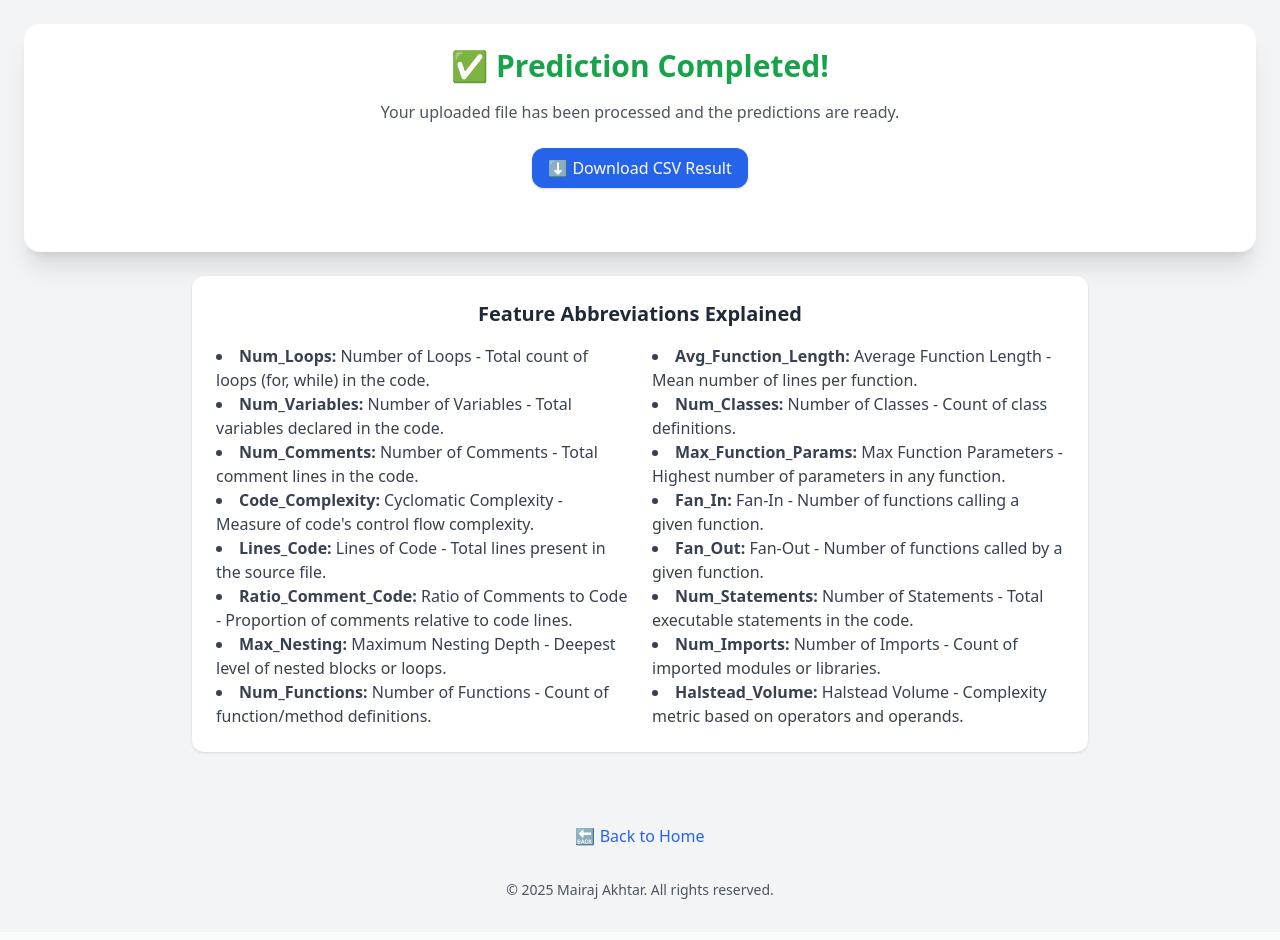
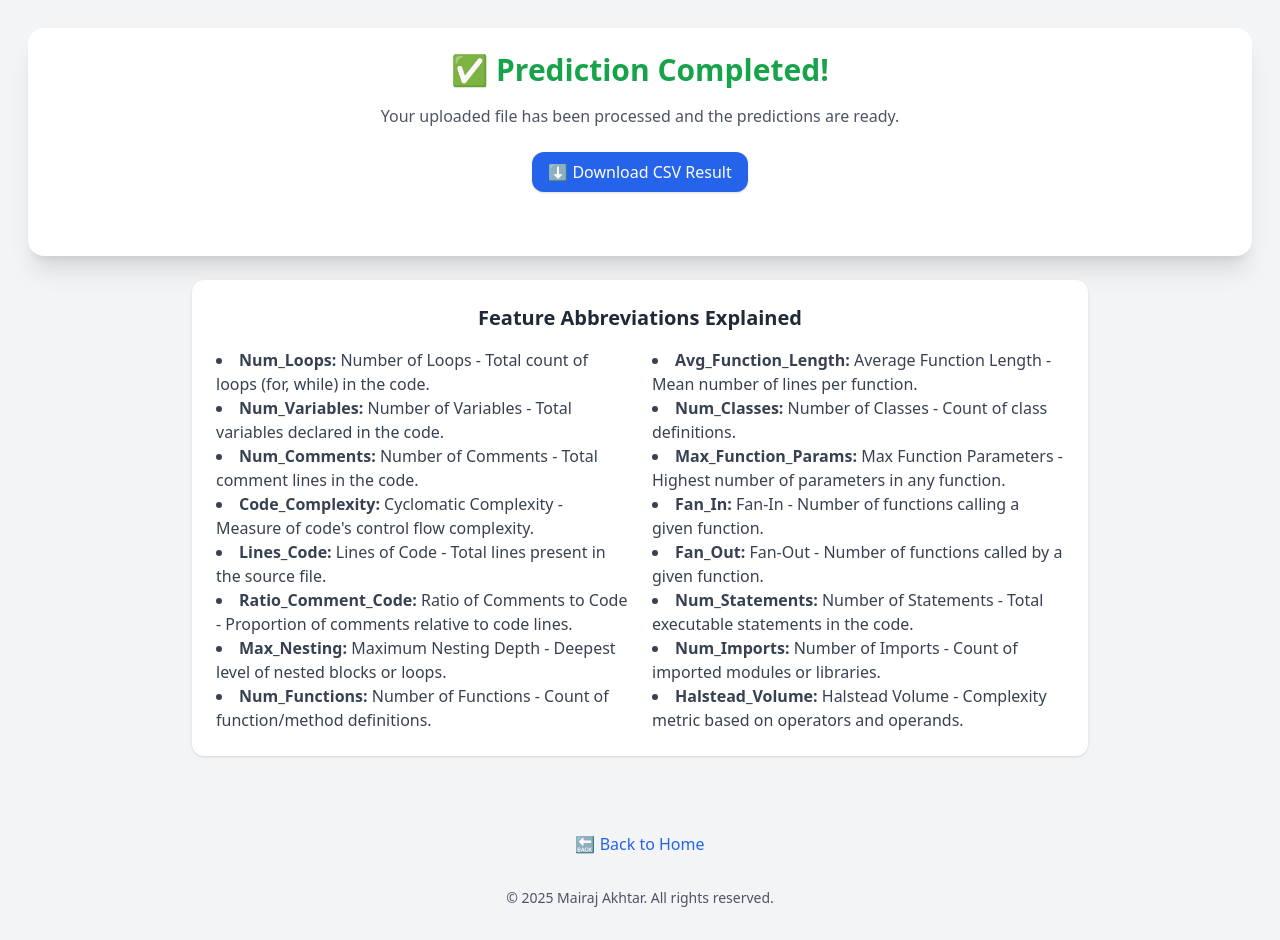
Before and after one commit to MairajAkhtar/bug-detection-app, a Flask app: template templates/result.html in a window 1280 px wide. Before the commit the page ends 899 px from the top, so only its background shows below. Run offline with Flask 3, Linux system fonts and the light colour scheme; the template is opened without the code that fills it, so the values that code supplies are empty; parts of the project's set-up code (start-up, migrations or seed data) failed here and were passed over; some libraries are stand-ins or nearby versions.

Commit message:
Update result.html

```diff
--- a/templates/result.html
+++ b/templates/result.html
@@ -7,7 +7,7 @@
   <script src="https://cdn.jsdelivr.net/npm/sweetalert2@11"></script>
 </head>
 <body class="bg-gray-100 text-gray-800">
-  <div class="container mx-auto p-6">
+  <div class="container mx-auto p-7">
     <div class="bg-white p-6 rounded-2xl shadow-xl text-center">
       <h2 class="text-3xl font-bold text-green-600 mb-4">✅ Prediction Completed!</h2>
       <p class="text-gray-600 mb-6">Your uploaded file has been processed and the predictions are ready.</p>
```
